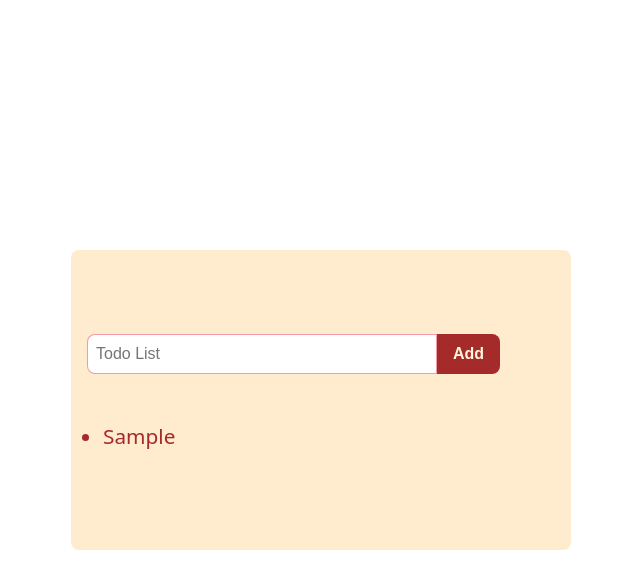
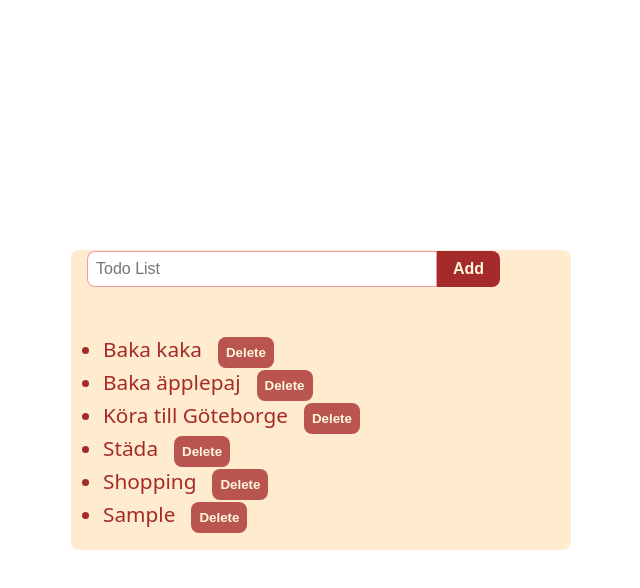
Before and after one commit to Rafeef87/Todo, a plain HTML site: page index.html in a window 1280 px wide. Both pictures are taken after typing "Sample" into the empty fields and a click on the button "Add". Shown: the whole page, without its empty margins (319-959 px from the left). Drawn offline with Linux system fonts and the light colour scheme.

Commit message:
Adding JSON and update JS

```diff
--- a/index.html
+++ b/index.html
@@ -13,7 +13,7 @@
                 <button id="btn" class="btn">Add</button>
             </form>
 
-            <ul id="output">
+            <ul id="output" class="output">
 
             </ul>
         </div>
--- /dev/null
+++ b/posts.json
@@ -0,0 +1,27 @@
+[
+    {
+        "id": "1",
+        "title": "Baka kaka",
+        "completed": false
+    },
+    {
+        "id": "2",
+        "title": "Baka äpplepaj",
+        "completed": false
+    },
+    {
+        "id": "3",
+        "title": "Köra till Göteborge",
+        "completed": false
+    },
+    {
+        "id": "4",
+        "title": "Städa",
+        "completed": false
+    },
+    {
+        "id": "5",
+        "title": "Shopping",
+        "completed": false
+    }
+]
--- a/script.js
+++ b/script.js
@@ -1,6 +1,48 @@
 const form = document.querySelector('#input-form');
 const input = document.querySelector('#input');
 const outputList = document.querySelector('#output');
+
+let todos = [];
+
+const getTodos = () => {
+    fetch('posts.json')
+        .then (res => res.json())
+        .then (data => {
+            data.forEach(todo =>{
+                createTodoElement(todo);
+            })
+    })
+    .catch(error => console.error('Error fetching todos: ', error));
+}
+
+const createTodoElement = (todo) => {
+    //Create todo list
+    const listItem = document.createElement('li');
+    listItem.textContent = todo.title;
+    if (todo.completed) {
+        listItem.classList.add('completed')
+    }
+    //Add a click event to clear mark
+    listItem.addEventListener('click', () => {
+        listItem.classList.toggle('completed') // Switch class for clear marking
+
+    })
+
+    //Create delete button
+    const deleteButton = document.createElement('button');
+    deleteButton.textContent = 'Delete'
+    // Add eventListener for removal
+    deleteButton.addEventListener('click', (e) => {
+        e.stopPropagation();
+        outputList.removeChild(listItem) // Remove listItem from outputList
+        todos = todos.filter(t => t.id !== todo.id)
+    })
+
+    listItem.appendChild(deleteButton) //Add button to the listItem
+
+    outputList.appendChild(listItem)
+}
+
 
 form.addEventListener('submit', e => {
     e.preventDefault(); //Stopp the form from being submitted
@@ -8,14 +50,15 @@ form.addEventListener('submit', e => {
     if(input.value === ''){
         return // If input is empty, do nothing
     }
-    //Add a click event to clear mark
-    const listItem = document.createElement('li');
-    listItem.textContent = input.value;
 
-    listItem.addEventListener('click', () => {
-        listItem.classList.toggle('completed') // Switch class for clear marking
-    })
+    const newTodo = {
+        id: Date.now(),
+        title: input.value,
+        completed: false
+    }
+    createTodoElement(newTodo);
+    todos.push(newTodo);
 
-    outputList.appendChild(listItem)
     input.value = ''; // Clear the input field
 })
+getTodos();
--- a/style.css
+++ b/style.css
@@ -52,12 +52,23 @@ body {
     cursor: pointer;
 
 }
-#output {
+.output {
     margin: 1rem;
     color: brown;
     padding: 1rem;
-    border-radius: .7rem;
     font-size: 1.3rem;
+    width: 400px;
+
+    button {
+        margin-left: 1rem;
+        padding: .5rem;
+        background-color: rgba(165, 42, 42, 0.776);
+        color: cornsilk;
+        cursor: pointer;
+        border: 0;
+        border-radius: .5rem;
+        font-weight: 600;
+    }
 
 
 }
```
Also changed, not shown: Screenshot 2024-10-16 173748.png (added), 1 other file.
